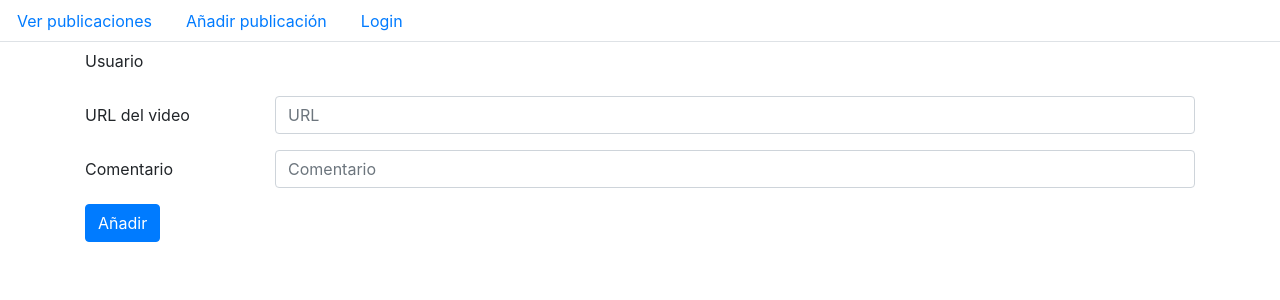
After one commit to bfalonso/whats-new, a Python web app: template templates/addPublicacion.html in a window 1280 px wide. The commit adds this page. Shown: the top 300 px of the page. Run offline with Jinja, Linux system fonts and the light colour scheme; the template is opened without the code that fills it, so the values that code supplies are empty; some libraries are stand-ins or nearby versions.

Commit message:
Adds publication add

```diff
--- a/handlers/main.py
+++ b/handlers/main.py
@@ -23,9 +23,9 @@ class MainHandler(webapp2.RequestHandler):
     def get(self):
         user = users.get_current_user()
         publicaciones = Publicacion.query().order(-Publicacion.fecha)
+        print(publicaciones.count())
 
         if user:
-            print(user.email())
             url_user = users.create_logout_url("/")
         else:
             url_user = users.create_login_url("/")
--- /dev/null
+++ b/templates/addPublicacion.html
@@ -0,0 +1,36 @@
+{% extends "skeleton.html" %}
+{% block content %}
+<script>
+    function check(){
+        const url = document.getElementById("url");
+        const com = document.getElementById("comentario");
+
+        return (url.value.trim().length > 0
+                && com.value.trim().length > 0);
+    }
+</script>
+<div class="container">
+<form id="addPublicacion" method="post" action="/publicaciones/add" onsubmit="return check()">
+    <div class="form-group row">
+        <label for="email" class="col-sm-2 col-form-label">Usuario</label>
+        <div class="col-sm-10">
+            <input type="text" readonly class="form-control-plaintext" name="email" id="email" value="{{email}}">
+        </div>
+    </div>
+    <div class="form-group row">
+        <label for="url" class="col-sm-2 col-form-label">URL del video</label>
+        <div class="col-sm-10">
+            <input type="text" class="form-control" name="url" id="url" placeholder="URL">
+        </div>
+    </div>
+    <div class="form-group row">
+        <label for="comentario" class="col-sm-2 col-form-label">Comentario</label>
+        <div class="col-sm-10">
+            <input type="text" class="form-control" name="comentario" id="comentario" placeholder="Comentario">
+        </div>
+    </div>
+  <button type="submit" class="btn btn-primary">Añadir</button>
+</form>
+    </div>
+
+{% endblock %}
```
Also changed, not shown: handlers/publicaciones/addPublicacion.py (added, +40 -0 lines), templates/index.html (+12 -7 lines), handlers/publicaciones/__init__.py (added), 3 other files.
